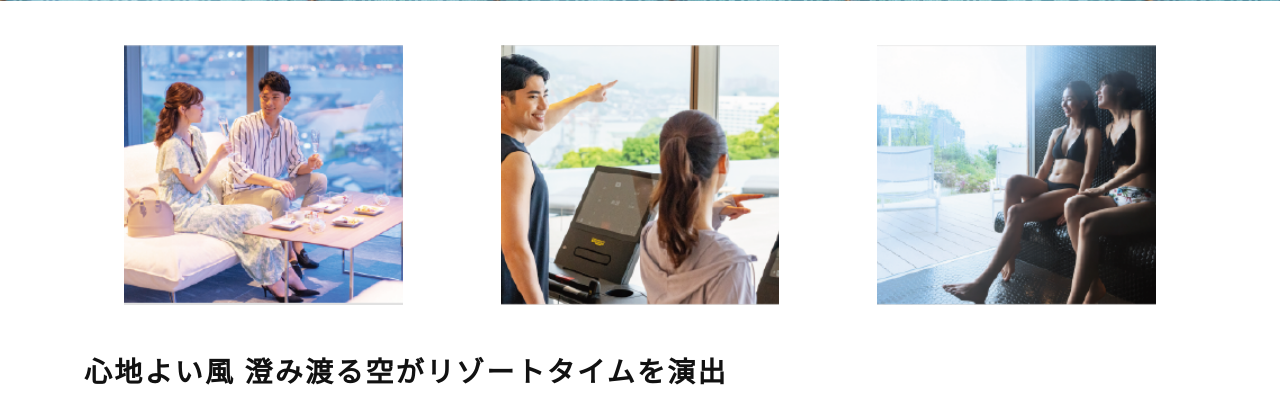
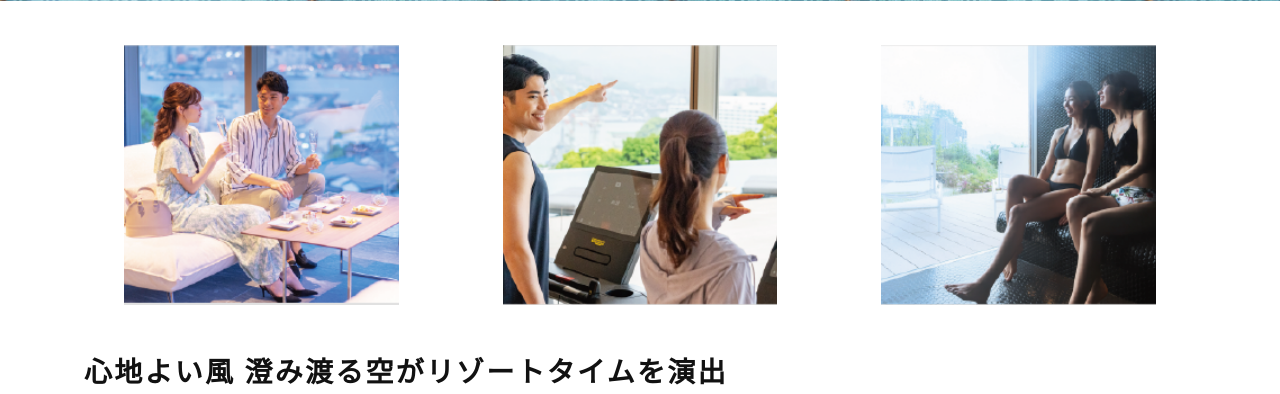
Before and after one commit to syu5687/gt-hotels, a PHP site: page /gtn.php in a window 1280 px wide. Shown: the part 4013-4407 px from the top of the page. Run offline with PHP 8.4, Linux system fonts and the light colour scheme.

Commit message:
Update gtn.css

```diff
--- a/_assets/css/gtn.css
+++ b/_assets/css/gtn.css
@@ -333,3 +333,18 @@
   padding: 28px 0 18px;
   text-align: center;
 }
+/* Section3 の3枚画像を Section2 と完全に統一 */
+.breeze-trio {
+  display: grid;
+  gap: 24px; /* section2と同じ余白 */
+}
+@media (min-width: 860px){
+  .breeze-trio {
+    grid-template-columns: 1fr 1fr 1fr;
+  }
+}
+.breeze-trio img {
+  height: clamp(180px, 26vw, 260px); /* section2と同じ高さ */
+  object-fit: cover;
+  object-position: center;
+}
```
